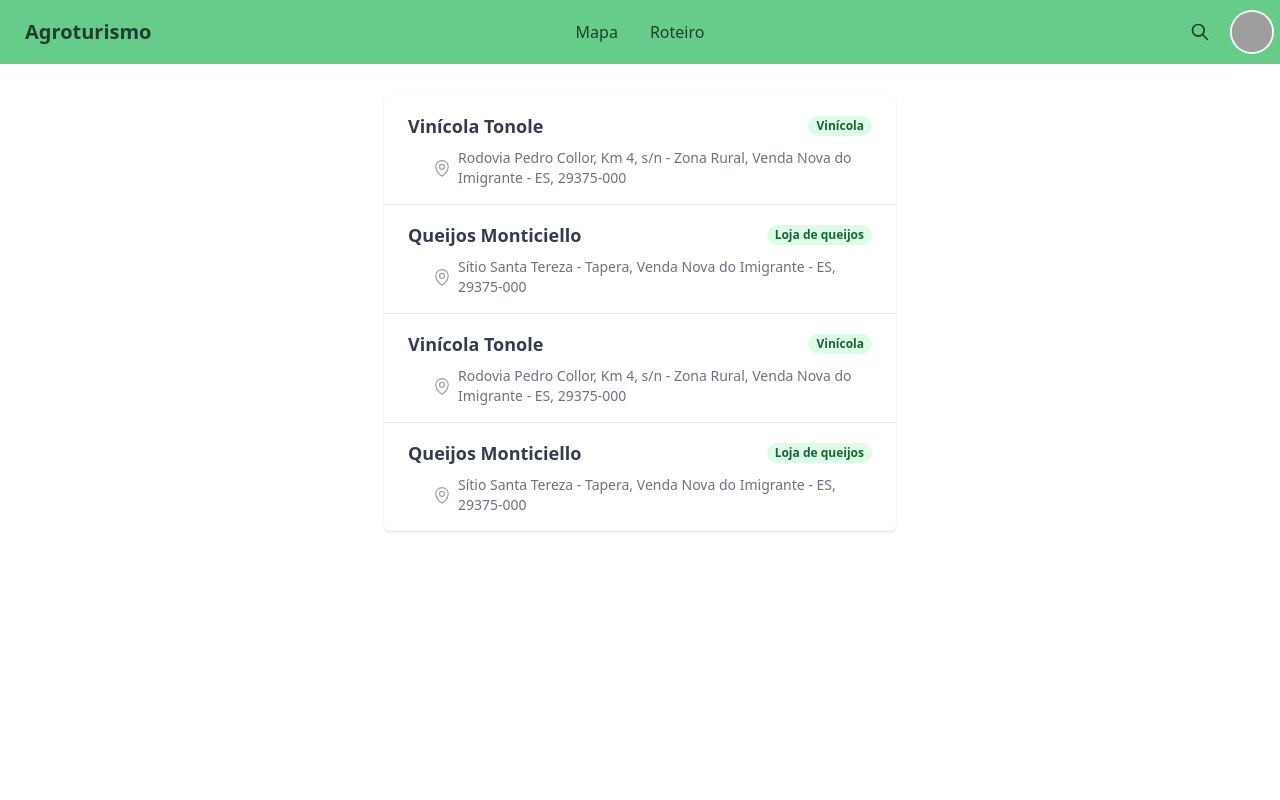
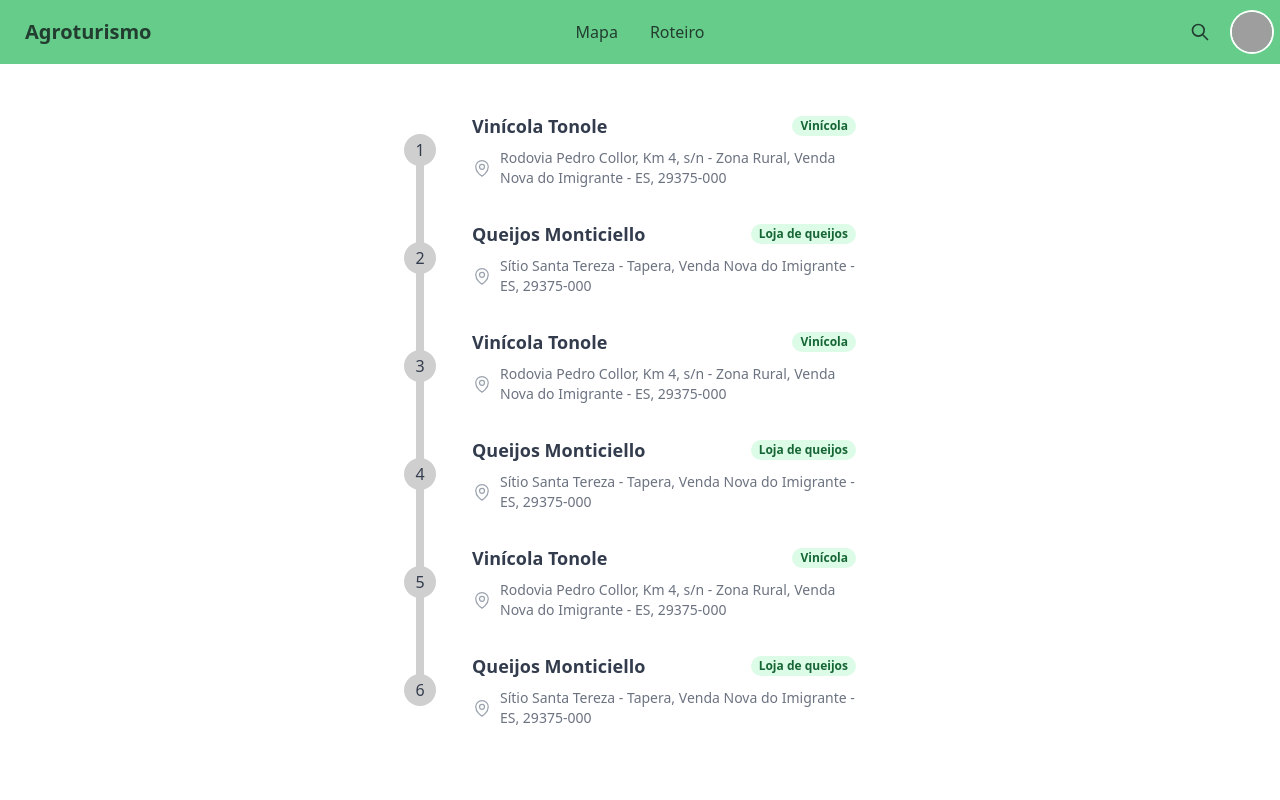
Before and after one commit to douglasgusson/agroturismo-app, a Next.js app: page /itinerary in a window 1280 px wide. Shown: the top 800 px of the page. Built offline with nearby package versions, Linux system fonts and the light colour scheme; grey boxes are pictures that could not be loaded.

Commit message:
Adição steps página de roteiro

```diff
--- a/src/app/itinerary/page.tsx
+++ b/src/app/itinerary/page.tsx
@@ -42,29 +42,49 @@
       latitude: -20.3261393,
       longitude: -41.1212182,
     },
+    {
+      name: "Vinícola Tonole",
+      slug: "vinicola-tonole",
+      description: "Vinícola",
+      address:
+        "Rodovia Pedro Collor, Km 4, s/n - Zona Rural, Venda Nova do Imigrante - ES, 29375-000",
+      latitude: -20.3629022,
+      longitude: -41.1189408,
+    },
+    {
+      name: "Queijos Monticiello",
+      slug: "queijos-monticiello",
+      description: "Loja de queijos",
+      address:
+        "Sítio Santa Tereza - Tapera, Venda Nova do Imigrante - ES, 29375-000",
+      latitude: -20.3261393,
+      longitude: -41.1212182,
+    },
   ]);
 
   return (
     <section className="mb-8 py-8">
-      <div className="mx-auto max-w-lg overflow-hidden shadow sm:rounded-md">
-        <ul role="list" className="divide-y divide-gray-200">
+      <div className="mx-auto max-w-lg">
+        <ul role="list" className="steps steps-vertical px-4">
           {locals.map((local) => (
-            <li key={local.name}>
-              <a href="#" className="block hover:bg-gray-50">
+            <li key={local.name} className="step text-left">
+              <a href="#" className="block">
                 <div className="px-4 py-4 sm:px-6">
                   <div className="flex items-center justify-between">
-                    <p className="truncate text-lg font-semibold">{local.name}</p>
+                    <p className="truncate text-lg font-semibold">
+                      {local.name}
+                    </p>
                     <div className="ml-2 flex flex-shrink-0">
                       <p className="inline-flex rounded-full bg-green-100 px-2 text-xs font-semibold leading-5 text-green-800">
                         {local.description}
                       </p>
                     </div>
                   </div>
-                  <div className="mt-2 sm:flex sm:justify-between">
-                    <div className="sm:flex">
-                      <p className="mt-2 flex items-center text-sm text-gray-500 sm:mt-0 sm:ml-6">
+                  <div className="mt-2">
+                    <div className="flex">
+                      <p className="flex items-center text-left text-sm text-gray-500">
                         <MapPinIcon
-                          className="mr-1.5 h-5 w-5 flex-shrink-0 text-gray-400"
+                          className="mr-2 h-5 w-5 flex-shrink-0 text-gray-400"
                           aria-hidden="true"
                         />
                         <span>{local.address}</span>
```
